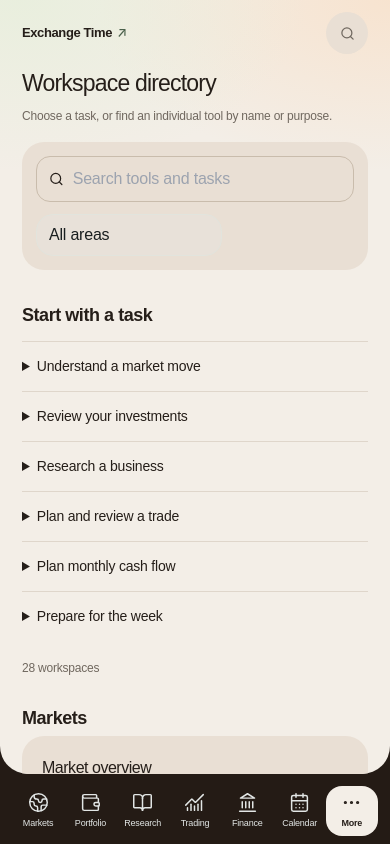
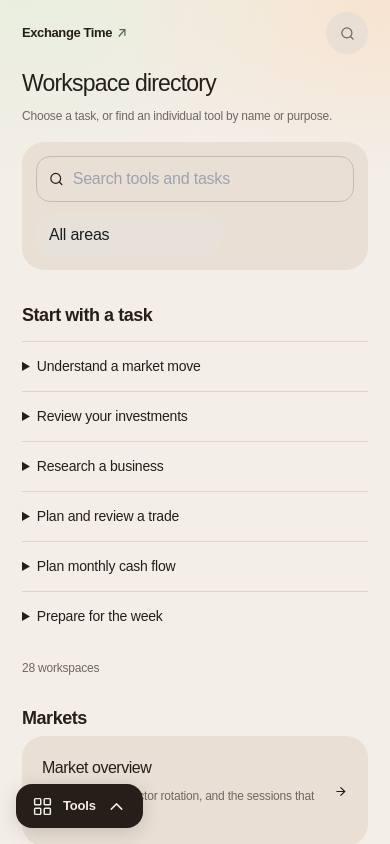
Before and after one commit to aliabdulhamida/Exchangetime, a Next.js app: page /tools in a window 390 px wide. Built offline with nearby package versions, Linux system fonts and the light colour scheme; a web font is replaced by a local one.

Commit message:
Replace mobile navigation with compact themed tools popover

```diff
--- a/components/exchangetime/layout.tsx
+++ b/components/exchangetime/layout.tsx
@@ -3,8 +3,6 @@
 import { usePathname, useSearchParams } from 'next/navigation';
 import { Suspense, type ReactNode } from 'react';
 import { useEffect, useRef } from 'react';
-
-import LegalFooter from '@/components/legal-footer';
 
 import MobileNavigation from './mobile-navigation';
 import Preferences from './preferences';
@@ -47,7 +45,6 @@ function TerminalLayout({ children }: { children: ReactNode }) {
         >
           <div className="terminal-container">
             {children}
-            <LegalFooter />
           </div>
         </main>
       </div>
--- a/components/exchangetime/mobile-navigation.tsx
+++ b/components/exchangetime/mobile-navigation.tsx
@@ -1,91 +1,61 @@
 'use client';
 
-import { BookOpen, MoreHorizontal, Radio, Settings2, Star } from 'lucide-react';
+import { BookOpen, Check, ChevronUp, LayoutGrid, Radio, Settings2, Star, X } from 'lucide-react';
 import Link from 'next/link';
 import { usePathname, useSearchParams } from 'next/navigation';
-import { useEffect, useState } from 'react';
+import { useEffect, useRef, useState } from 'react';
 
-import {
-  Sheet,
-  SheetContent,
-  SheetDescription,
-  SheetHeader,
-  SheetTitle,
-} from '@/components/ui/sheet';
+import { Popover, PopoverContent, PopoverTrigger } from '@/components/ui/popover';
 
 import { navigationTopics } from './navigation-topics';
+import { workspaces, workspaceUrl } from './product-model';
 
 export default function MobileNavigation() {
   const pathname = usePathname();
   const params = useSearchParams();
   const current = params?.get('view') || 'MarketOverview';
   const [open, setOpen] = useState(false);
-  useEffect(() => {
-    setOpen(false);
-  }, [pathname, current]);
+  const [section, setSection] = useState('Markets');
+  const menu = useRef<HTMLDivElement>(null);
+  useEffect(() => { setOpen(false); }, [pathname, current]);
   function action(event: string) {
     setOpen(false);
     window.dispatchEvent(new Event(event));
   }
   return (
-    <>
-      <nav className="terminal-bottom-nav" aria-label="Mobile navigation">
-        <div className="terminal-bottom-items">
-          {navigationTopics.map(({ section, label, Icon, href, tools }) => (
-            <Link key={section} aria-label={section} href={href} aria-current={pathname === '/dashboard' && current in tools ? 'page' : undefined}>
-              <Icon size={20} aria-hidden />
-              <span>{label}</span>
-            </Link>
-          ))}
-          <button
-            aria-label="More navigation"
-            aria-expanded={open}
-            aria-haspopup="dialog"
-            data-active={open || pathname !== '/dashboard'}
-            onClick={() => setOpen(true)}
-          >
-            <MoreHorizontal size={20} />
-            <span>More</span>
-          </button>
+    <Popover open={open} onOpenChange={value => {
+      if (value) setSection(workspaces.find(item => item.key === current)?.section || 'Markets');
+      setOpen(value);
+    }}>
+      <nav className="terminal-bottom-nav terminal-tools-dock" aria-label="Mobile navigation">
+        <PopoverTrigger asChild>
+          <button aria-label="Choose tools"><LayoutGrid size={19} /><span>Tools</span><ChevronUp size={15} /></button>
+        </PopoverTrigger>
+      </nav>
+      <PopoverContent ref={menu} tabIndex={-1} onOpenAutoFocus={event => { event.preventDefault(); menu.current?.focus(); }} side="top" align="start" sideOffset={10} collisionPadding={12} className="tools-popover" aria-label="Choose tools">
+        <header><strong>Tools</strong><button type="button" aria-label="Close tools" onClick={() => setOpen(false)}><X size={17} /></button></header>
+        <div className="tools-popover-browser">
+          <nav aria-label="Tool areas" className="tools-popover-areas">
+            {navigationTopics.map(topic => <button key={topic.section} type="button" aria-pressed={section === topic.section} onClick={() => setSection(topic.section)}><topic.Icon size={17} aria-hidden /><span>{topic.label}</span></button>)}
+          </nav>
+          <nav className="tools-popover-list" aria-label={section + ' tools'}>
+            {workspaces.filter(item => item.section === section).map(item => <Link key={item.key} href={workspaceUrl(item.key)} aria-current={pathname === '/dashboard' && current === item.key ? 'page' : undefined} onClick={() => setOpen(false)}><span>{item.label}</span>{current === item.key && <Check size={14} aria-hidden />}</Link>)}
+          </nav>
         </div>
-      </nav>
-      <Sheet open={open} onOpenChange={setOpen}>
-        <SheetContent side="bottom" className="mobile-navigation-sheet">
-          <SheetHeader>
-            <SheetTitle>Explore Exchange Time</SheetTitle>
-            <SheetDescription className="sr-only">Choose an area, radio or settings.</SheetDescription>
-          </SheetHeader>
-          <div className="mobile-navigation-services">
-            <button onClick={() => action('et-watchlist')}>
-              <Star size={19} />
-              Watchlist
-            </button>
-            <Link href="/blog" onClick={() => setOpen(false)}>
-              <BookOpen size={19} />
-              Research library
-            </Link>
-            <button onClick={() => action('et-radio')}>
-              <Radio size={19} />
-              Market radio
-            </button>
-            <button onClick={() => action('et-settings')}>
-              <Settings2 size={19} />
-              Preferences
-            </button>
-          </div>
-          <div className="mobile-navigation-legal">
-            <Link href="/impressum" onClick={() => setOpen(false)}>
-              Legal notice
-            </Link>
-            <Link href="/settings/privacy-policy" onClick={() => setOpen(false)}>
-              Privacy
-            </Link>
-            <Link href="/redaktion" onClick={() => setOpen(false)}>
-              Editorial & AI
-            </Link>
-          </div>
-        </SheetContent>
-      </Sheet>
-    </>
+        <div className="tools-popover-shortcuts">
+          <button onClick={() => action('et-watchlist')}><Star size={17} />Watchlist</button>
+          <Link href="/blog" onClick={() => setOpen(false)}><BookOpen size={17} />Library</Link>
+          <button onClick={() => action('et-radio')}><Radio size={17} />Radio</button>
+          <button onClick={() => action('et-settings')}><Settings2 size={17} />Settings</button>
+        </div>
+        <details className="tools-popover-legal">
+          <summary>Legal information</summary>
+          <span>© {new Date().getFullYear()} Exchange Time</span>
+          <Link href="/impressum" onClick={() => setOpen(false)}>Legal notice / Impressum</Link>
+          <Link href="/settings/privacy-policy" onClick={() => setOpen(false)}>Privacy policy</Link>
+          <Link href="/redaktion" onClick={() => setOpen(false)}>Editorial & AI policy</Link>
+        </details>
+      </PopoverContent>
+    </Popover>
   );
 }
--- a/components/exchangetime/terminal-nav.tsx
+++ b/components/exchangetime/terminal-nav.tsx
@@ -124,6 +124,14 @@ export default function TerminalNav() {
             <span aria-hidden>§</span>
             {!collapsed && 'Impressum'}
           </Link>
+          <Link href="/settings/privacy-policy" title="Privacy policy">
+            <span aria-hidden>§</span>
+            {!collapsed && 'Privacy policy'}
+          </Link>
+          <Link href="/redaktion" title="Editorial & AI policy">
+            <span aria-hidden>§</span>
+            {!collapsed && 'Editorial & AI policy'}
+          </Link>
           <Link href="/blog" title="Research library">
             <BookOpen size={16} />
             {!collapsed && (
--- a/styles/product.css
+++ b/styles/product.css
@@ -161,6 +161,54 @@
   font-weight: 500;
 }
 .market-region-select { display: none; }
+.tools-topic-options { display: flex; flex-wrap: wrap; gap: 8px; margin: 20px 0 16px; }
+.tools-topic-options button { display: inline-flex; align-items: center; gap: 7px; padding: 10px 12px; border-radius: 12px; background: var(--app-surface); font-size: 12px; }
+.tools-topic-options button[aria-pressed='true'] { background: var(--app-text); color: var(--app-canvas); }
+.tools-selection-list a { display: flex; align-items: center; justify-content: space-between; gap: 12px; padding: 14px 8px; border-bottom: 1px solid var(--app-separator); font-size: 14px; }
+.tools-selection-list a[aria-current] { font-weight: 600; }
+@media (max-width: 1023px) {
+  .terminal .workspace-hierarchy { display: none; }
+  .terminal .workspace-hierarchy ~ .terminal-heading { position: static; width: auto; height: auto; overflow: visible; clip-path: none; }
+  .terminal .terminal-body { border-radius: 0; }
+  .terminal .terminal-main { padding-bottom: calc(88px + env(safe-area-inset-bottom)); }
+  .terminal .terminal-tools-dock { position: fixed; inset: auto auto calc(16px + env(safe-area-inset-bottom)) 16px; width: auto; padding: 0; background: transparent; z-index: 100; }
+  .terminal-tools-dock .terminal-bottom-items { justify-content: flex-start; max-width: none; }
+  .terminal .terminal-tools-dock button { flex: 0 0 auto; flex-direction: row; gap: 10px; min-height: 44px; padding: 10px 16px; border-radius: 16px; background: var(--app-text); color: var(--app-canvas); box-shadow: 0 4px 20px #00000026; }
+  .terminal .terminal-tools-dock button > span { font-size: 13px; font-weight: 550; }
+}
+.tools-popover {
+  z-index: 1300;
+  width: min(350px, calc(100vw - 32px));
+  max-height: min(460px, var(--radix-popover-content-available-height));
+  overflow-y: auto;
+  padding: 16px;
+  border: 1px solid color-mix(in srgb, var(--app-control-border) 65%, transparent);
+  border-radius: 22px;
+  background: var(--app-surface);
+  color: var(--app-text);
+  box-shadow: 0 12px 48px #00000030;
+}
+.tools-popover header { display: flex; align-items: center; justify-content: space-between; padding: 0 0 14px; font-size: 14px; letter-spacing: -0.025em; }
+.tools-popover header strong { font-weight: 550; }
+.tools-popover header button { display: grid; place-items: center; width: 32px; height: 32px; border-radius: 11px; background: var(--app-inset); color: var(--app-secondary); }
+.tools-popover-browser { display: grid; grid-template-columns: 96px minmax(0, 1fr); gap: 10px; }
+.tools-popover-areas { display: flex; flex-direction: column; gap: 3px; padding-right: 8px; }
+.tools-popover-areas button { display: flex; align-items: center; gap: 7px; padding: 11px 6px; border-radius: 10px; font-size: 10px; color: var(--app-secondary); }
+.tools-popover-areas button[aria-pressed='true'] { background: var(--app-inset); color: var(--app-text); }
+.tools-popover-list { max-height: 270px; overflow-y: auto; overscroll-behavior: contain; }
+.tools-popover-list a { display: flex; align-items: center; justify-content: space-between; gap: 7px; padding: 12px 8px; min-height: 44px; border-radius: 10px; font-size: 12px; line-height: 1.4; }
+.tools-popover-list a[aria-current] { background: var(--app-inset); color: var(--app-text); font-weight: 550; }
+.tools-popover-list a:hover { background: var(--app-inset); }
+.tools-popover-list { background: var(--app-canvas); border-radius: 14px; padding: 4px; }
+.tools-popover :is(button, a, summary):focus-visible { outline: 2px solid var(--app-secondary); outline-offset: 2px; }
+.tools-popover:focus { outline: none; }
+.tools-popover-list svg { flex-shrink: 0; }
+.tools-popover-shortcuts { display: grid; grid-template-columns: repeat(4, minmax(0, 1fr)); gap: 4px; border-top: 1px solid var(--app-separator); margin-top: 12px; padding-top: 12px; }
+.tools-popover-shortcuts > * { display: flex; flex-direction: column; align-items: center; justify-content: center; gap: 6px; min-height: 48px; border-radius: 10px; font-size: 10px; }
+.tools-popover-shortcuts > *:hover { background: var(--app-surface); }
+.tools-popover-legal { font-size: 10px; color: var(--app-secondary); margin-top: 10px; }
+.tools-popover-legal summary { cursor: pointer; padding: 6px; }
+.tools-popover-legal > a, .tools-popover-legal > span { display: block; padding: 7px; }
 @media (max-width: 1023px) {
   .workspace-hierarchy .workspace-main-topics { display: none; }
   .workspace-hierarchy .workspace-subtopics { padding-top: 0; }
```
